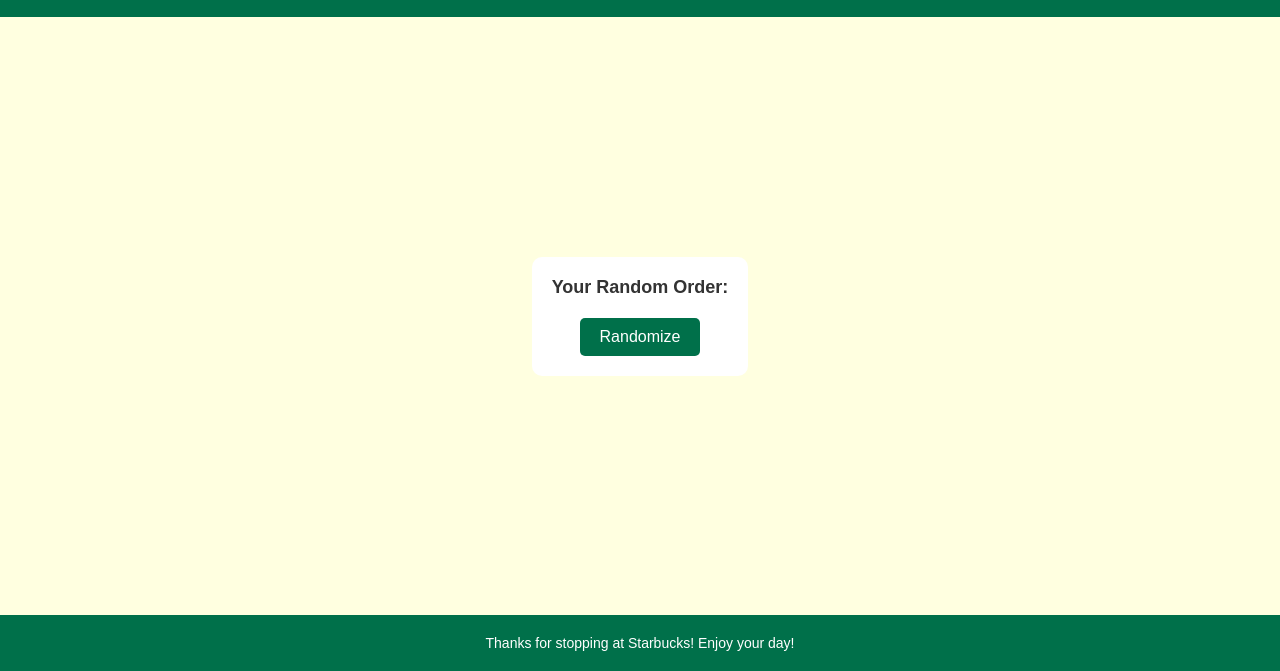
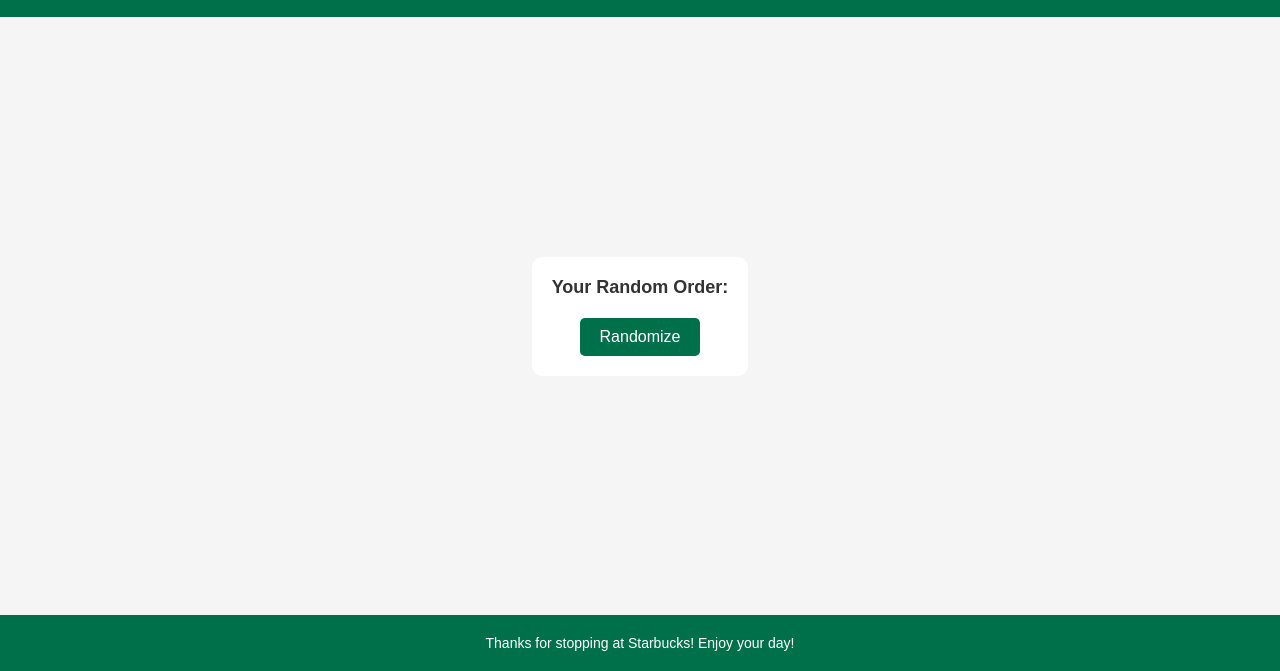
Before and after one commit to BlueTechDev/starbucks, a plain HTML site: page index.html in a window 1280 px wide. Shown: the part 129-800 px from the top of the page. Drawn offline with Linux system fonts and the light colour scheme.

```diff
--- a/script.js
+++ b/script.js
@@ -67,4 +67,5 @@
       document.getElementById("randomize-btn").addEventListener("click", function() {
         const randomOrder = `Today's order is a ${getRandomSize()} ${getRandomDrink()} with a ${getRandomFoodOrder()} on the side.`;
         document.getElementById("random-order").textContent = randomOrder;
+        document.getElementById("get-recipe-btn").style.display = "block";
       });
--- a/styles.css
+++ b/styles.css
@@ -6,7 +6,7 @@
 
 body {
   font-family: Arial, sans-serif;
-    background-color: #ffffe0;
+  background-color: #f5f5f5;
   color: #333;
   display: flex;
   flex-direction: column;
```
Lines whose indentation alone changed are shown as unchanged.
